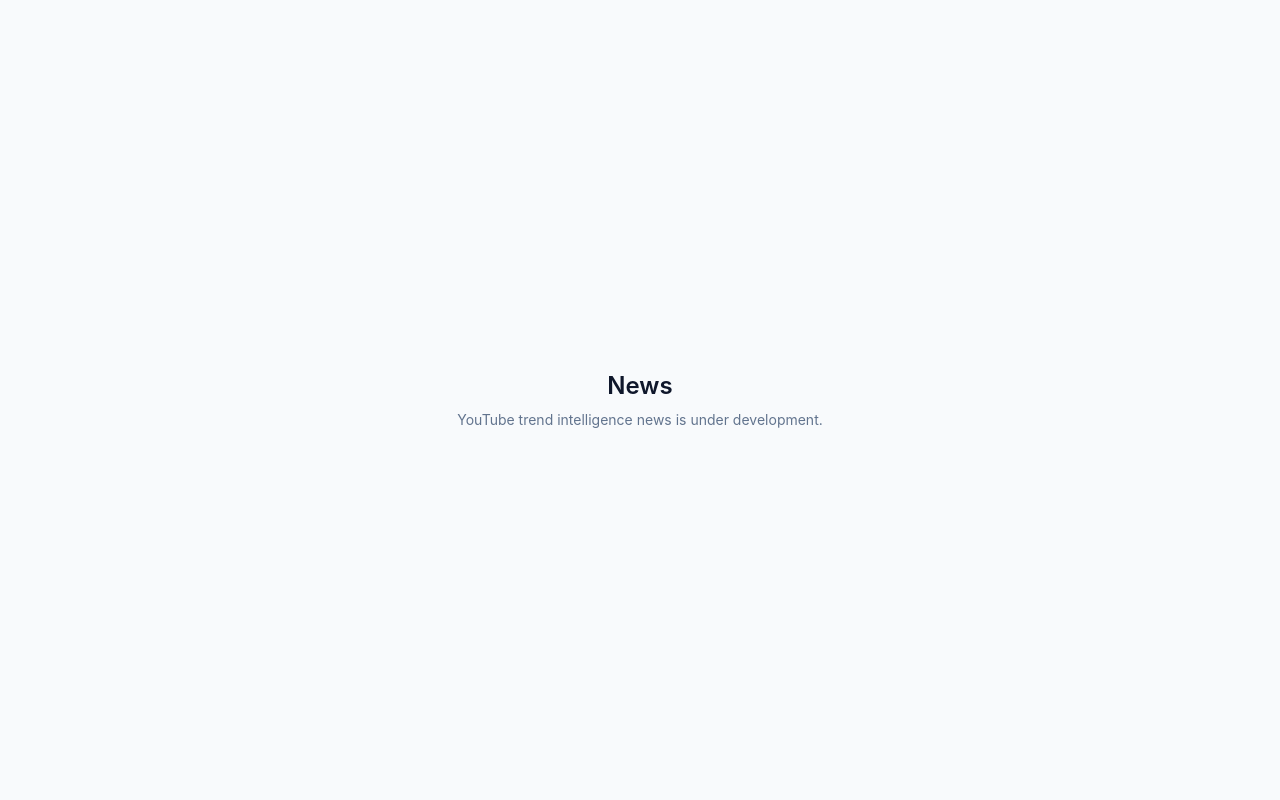
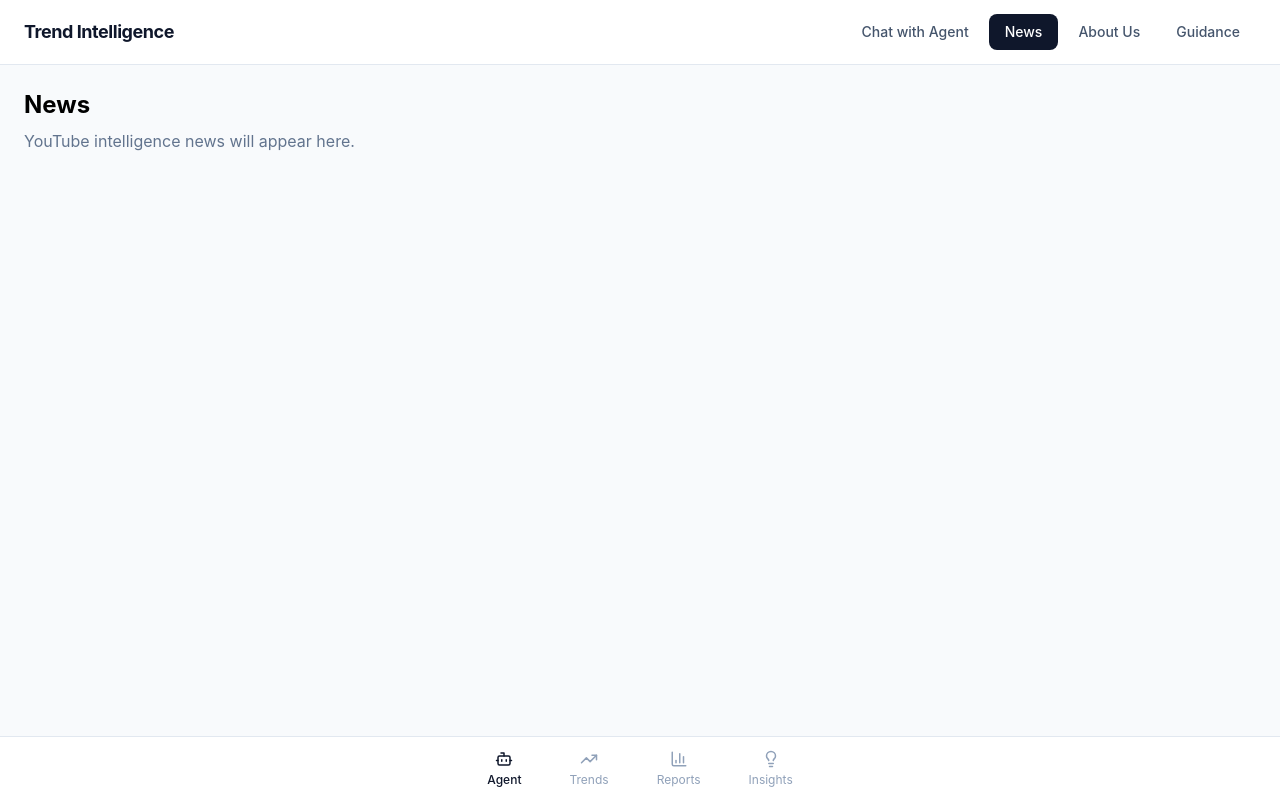
Before and after one commit to nguyenhoanghuy34/youtube-trend-agent, a React app in the folder frontend/: page /news in a window 1280 px wide. Built offline with nearby package versions, Linux system fonts and the light colour scheme; the HTML template or start-up script is replaced by a standard one.

Commit message:
fix route

```diff
--- a/frontend/src/App.jsx
+++ b/frontend/src/App.jsx
@@ -3,24 +3,31 @@
 import Navbar from "./components/layout/Navbar";
 import BottomNav from "./components/layout/BottomNav";
 
-import Home from "./pages/Home";
-import News from "./pages/News";
-import AboutUs from "./pages/AboutUs";
-import Guidance from "./pages/Guidance";
+import ChatPage from "./pages/ChatPage";
+import NewsPage from "./pages/NewsPage";
+import AboutPage from "./pages/AboutPage";
+import GuidancePage from "./pages/GuidancePage";
 
 export default function App() {
   return (
     <BrowserRouter>
       <div className="flex h-screen flex-col bg-slate-50">
 
+        {/* Always visible */}
+        <Navbar />
+
+        {/* Only this area changes */}
         <main className="min-h-0 flex-1">
           <Routes>
-            <Route path="/" element={<Home />} />
-            <Route path="/news" element={<News />} />
-            <Route path="/about" element={<AboutUs />} />
-            <Route path="/guidance" element={<Guidance />} />
+            <Route path="/" element={<ChatPage />} />
+            <Route path="/news" element={<NewsPage />} />
+            <Route path="/about" element={<AboutPage />} />
+            <Route path="/guidance" element={<GuidancePage />} />
           </Routes>
         </main>
+
+        {/* Always visible */}
+        <BottomNav />
 
       </div>
     </BrowserRouter>
--- /dev/null
+++ b/frontend/src/pages/ChatPage.jsx
@@ -0,0 +1,9 @@
+import ChatPanel from "../components/chat/ChatPanel";
+
+export default function ChatPage() {
+  return (
+    <div className="h-full">
+      <ChatPanel />
+    </div>
+  );
+}
--- a/frontend/src/pages/Home.jsx
+++ /dev/null
@@ -1,46 +0,0 @@
-import { useState } from "react";
-
-import Navbar from "../components/layout/Navbar";
-import BottomNav from "../components/layout/BottomNav";
-
-import ChatPanel from "../components/chat/ChatPanel";
-import ReportPanel from "../components/reports/ReportPanel";
-
-export default function Home() {
-  const [videos, setVideos] = useState([]);
-
-  return (
-    <div className="flex h-screen flex-col bg-slate-50">
-
-      {/* Navbar */}
-      <Navbar />
-
-      {/* Main */}
-      <main className="min-h-0 flex-1">
-
-        <div className="grid h-full grid-cols-2">
-
-          {/* Chat */}
-          <div className="min-h-0 border-r border-slate-200 bg-white">
-            <ChatPanel
-              onVideosUpdate={setVideos}
-            />
-          </div>
-
-          {/* Intelligence Output */}
-          <div className="min-h-0 bg-slate-50">
-            <ReportPanel
-              videos={videos}
-            />
-          </div>
-
-        </div>
-
-      </main>
-
-      {/* Footer / Bottom Nav */}
-      <BottomNav />
-
-    </div>
-  );
-}
--- a/frontend/src/pages/News.jsx
+++ /dev/null
@@ -1,15 +0,0 @@
-export default function News() {
-  return (
-    <div className="flex h-full items-center justify-center">
-      <div className="text-center">
-        <h1 className="text-2xl font-semibold text-slate-900">
-          News
-        </h1>
-
-        <p className="mt-2 text-sm text-slate-500">
-          YouTube trend intelligence news is under development.
-        </p>
-      </div>
-    </div>
-  );
-}
--- /dev/null
+++ b/frontend/src/pages/NewsPage.jsx
@@ -0,0 +1,10 @@
+export default function NewsPage() {
+  return (
+    <div className="h-full overflow-auto p-6">
+      <h1 className="text-2xl font-bold">News</h1>
+      <p className="mt-2 text-slate-500">
+        YouTube intelligence news will appear here.
+      </p>
+    </div>
+  );
+}
```
Also changed, not shown: frontend/src/pages/AboutPage.jsx (renamed from frontend/src/pages/AboutUs.jsx), frontend/src/pages/GuidancePage.jsx (renamed from frontend/src/pages/Guidance.jsx).
